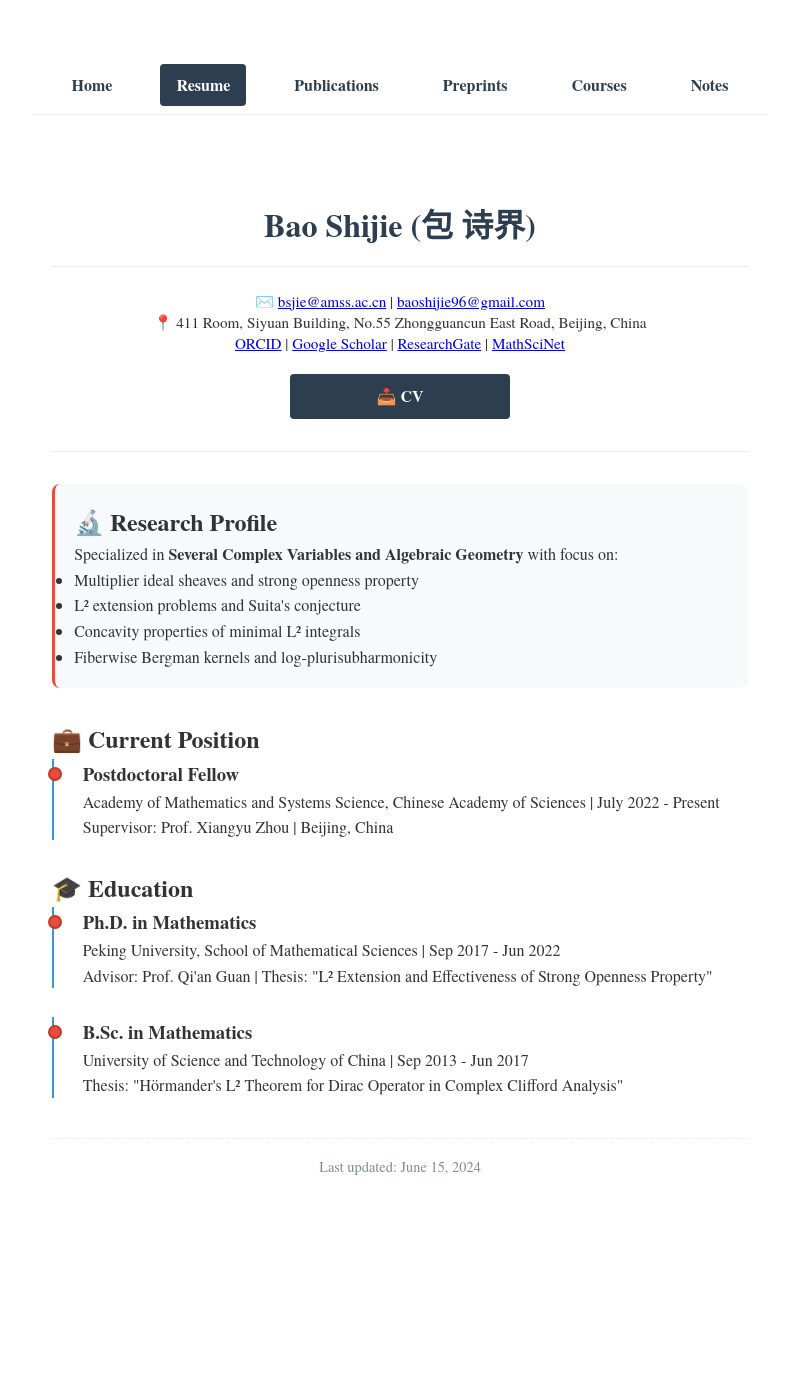
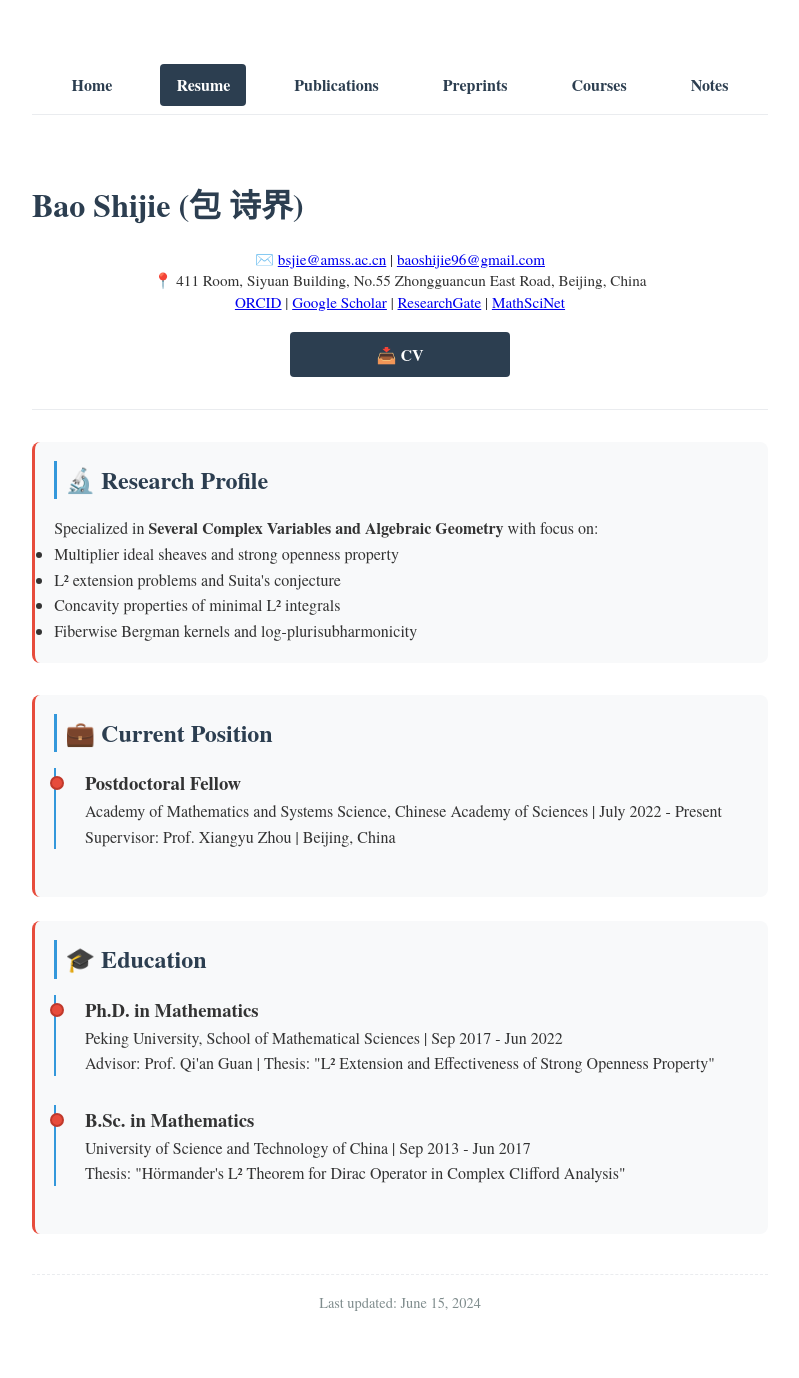
Before and after one commit to Naihuang-Bao/Naihuang-Bao.github.io, a Jekyll site: the page built from resume.md, in a window 1280 px wide. Shown: the whole page, without its empty margins (240-1039 px from the left). Built offline with Jekyll 4.4.1, drawn with Linux system fonts in a browser that asks for light colours; comment, search, counter and statistics services are not loaded; before the commit the page ends 1262 px from its top, so only the background shows below that.

Commit message:
improve resume

```diff
--- a/_layouts/default.html
+++ b/_layouts/default.html
@@ -59,11 +59,13 @@
     }
 
     /* ========== 4. 通用页面样式 ========== */
-    .page-content > section {
+    /* 修复1: 只对非 Resume 内容应用间距 */
+    .page-content > *:not(.math-resume) {
       margin-bottom: 2rem;
     }
 
-    .page-content h1 {
+    /* 修复2: 保护 Resume 内部标题 */
+    .page-content > h1 {
       color: #2c3e50;
       text-align: center;
       border-bottom: 1px solid #eaecef;
@@ -132,26 +134,43 @@
     }
 
     /* ========== 6. Resume 页面样式 ========== */
-    .page-content .math-resume {
-      max-width: 900px;
-      margin: 0 auto;
-      padding: 20px;
+    /* 修复3: 强制重置 Resume 结构间距 */
+    .page-content > .math-resume {
+      margin: 0;
+      padding: 0;
+    }
+    .page-content > .math-resume > * {
+      margin-bottom: 1.5rem;
+    }
+    .page-content > .math-resume > *:last-child {
+      margin-bottom: 0;
     }
 
-    .page-content .resume-header {
+    /* 恢复 Resume 专属样式 */
+    .page-content > .math-resume .research-focus,
+    .page-content > .math-resume .current-position,
+    .page-content > .math-resume .education {
+      background: #f8f9fa;
+      padding: 1.2rem;
+      border-radius: 8px;
+      border-left: 3px solid #e74c3c;
+      margin-bottom: 1.5rem;
+    }
+
+    .page-content > .math-resume .resume-header {
       text-align: center;
       padding: 2rem 0;
       border-bottom: 1px solid #eaecef;
       margin-bottom: 2rem;
     }
 
-    .page-content .contact-info {
+    .page-content > .math-resume .contact-info {
       font-size: 0.95rem;
       margin: 1.2rem 0;
       line-height: 1.4;
     }
 
-    .page-content .attachments {
+    .page-content > .math-resume .attachments {
       display: flex;
       justify-content: center;
       gap: 15px;
@@ -159,7 +178,7 @@
       flex-wrap: wrap;
     }
 
-    .page-content .btn {
+    .page-content > .math-resume .btn {
       display: inline-block;
       padding: 0.6rem 1.2rem;
       background: #2c3e50;
@@ -172,20 +191,20 @@
       text-align: center;
     }
 
-    .page-content .btn:hover {
+    .page-content > .math-resume .btn:hover {
       background: #3498db;
       transform: translateY(-2px);
       box-shadow: 0 4px 8px rgba(0,0,0,0.1);
     }
 
-    .page-content .timeline-item {
+    .page-content > .math-resume .timeline-item {
       margin-bottom: 1.8rem;
       padding-left: 1.8rem;
       border-left: 2px solid #3498db;
       position: relative;
     }
 
-    .page-content .timeline-item:before {
+    .page-content > .math-resume .timeline-item:before {
       content: "";
       position: absolute;
       left: -6px;
@@ -197,7 +216,7 @@
       border: 2px solid #c0392b;
     }
 
-    .page-content .research-focus {
+    .page-content > .math-resume .research-focus {
       background: #f8f9fa;
       padding: 1.2rem;
       border-radius: 8px;
@@ -205,13 +224,28 @@
       margin-bottom: 2rem;
     }
 
-    .page-content .last-updated {
+    .page-content > .math-resume .last-updated {
       text-align: center;
       margin-top: 2.5rem;
       padding-top: 1rem;
       border-top: 1px dashed #eaecef;
       color: #7f8c8d;
       font-size: 0.9rem;
+    }
+
+    /* Resume 标题特殊处理 */
+    .page-content > .math-resume h1 {
+      text-align: left;
+      border-bottom: none;
+      margin-bottom: 1rem;
+      color: #2c3e50;
+    }
+
+    .page-content > .math-resume h2 {
+      color: #2c3e50;
+      margin-bottom: 1rem;
+      padding-left: 0.5rem;
+      border-left: 3px solid #3498db;
     }
 
     /* 数学符号特殊处理 */
@@ -257,16 +291,16 @@
         padding: 1rem;
       }
 
-      .page-content .resume-header h1 {
+      .page-content > .math-resume .resume-header h1 {
         font-size: 1.8rem;
       }
 
-      .page-content .btn {
+      .page-content > .math-resume .btn {
         width: 100%;
         margin-bottom: 8px;
       }
 
-      .page-content .timeline-item {
+      .page-content > .math-resume .timeline-item {
         padding-left: 1.2rem;
       }
     }
```
Also changed, not shown: preprints.md (+1 -1 lines). Lines whose indentation alone changed are shown as unchanged.
